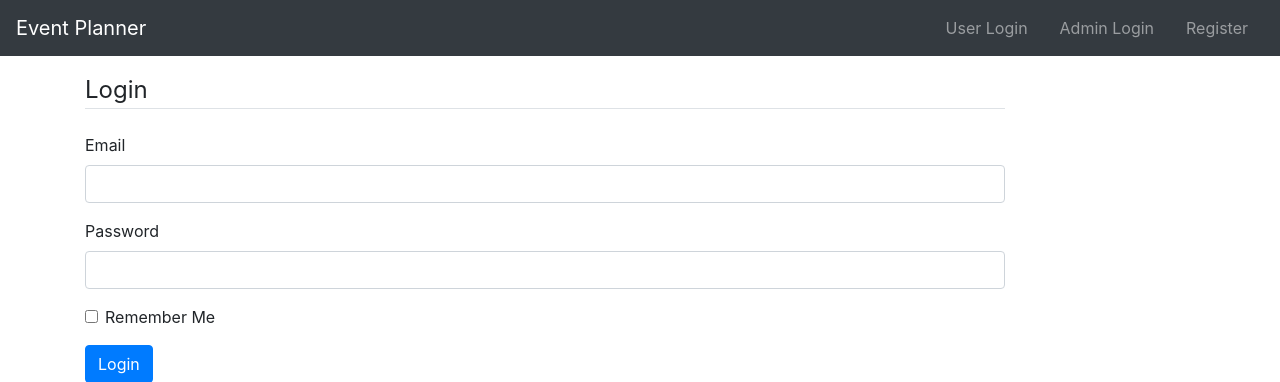
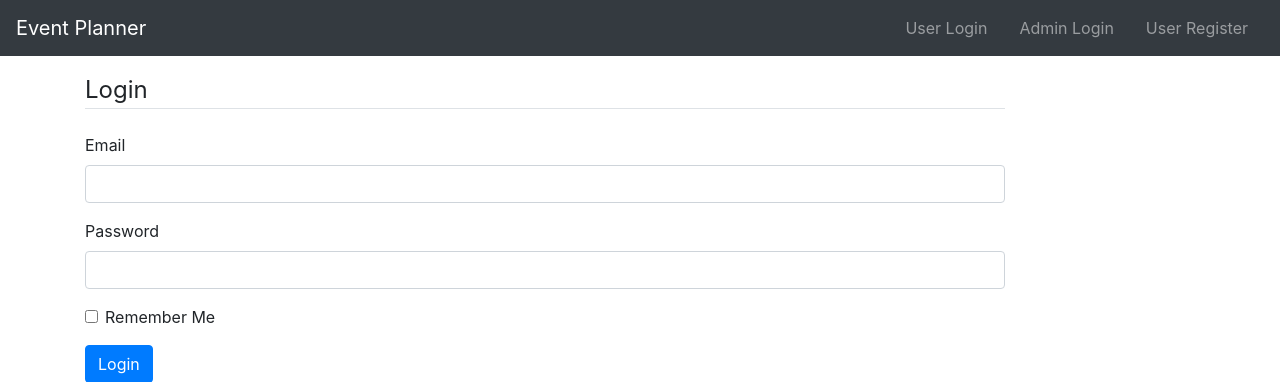
Before and after one commit to tanya-soni-git/event-planner-flask, a Flask app: a page that uses templates/base.html in a window 1280 px wide. Shown: the top 382 px of the page. Run offline with Flask 3, Linux system fonts and the light colour scheme; some libraries are stand-ins or nearby versions.

```diff
--- a/templates/base.html
+++ b/templates/base.html
@@ -52,7 +52,7 @@
                         <a class="nav-link" href="{{ url_for('main.login', role='admin') }}">Admin Login</a>
                     </li>
                     <li class="nav-item">
-                        <a class="nav-link" href="{{ url_for('main.register') }}">Register</a>
+                        <a class="nav-link" href="{{ url_for('main.register') }}">User Register</a>
                     </li>
                     {% endif %}
             </ul>
```
